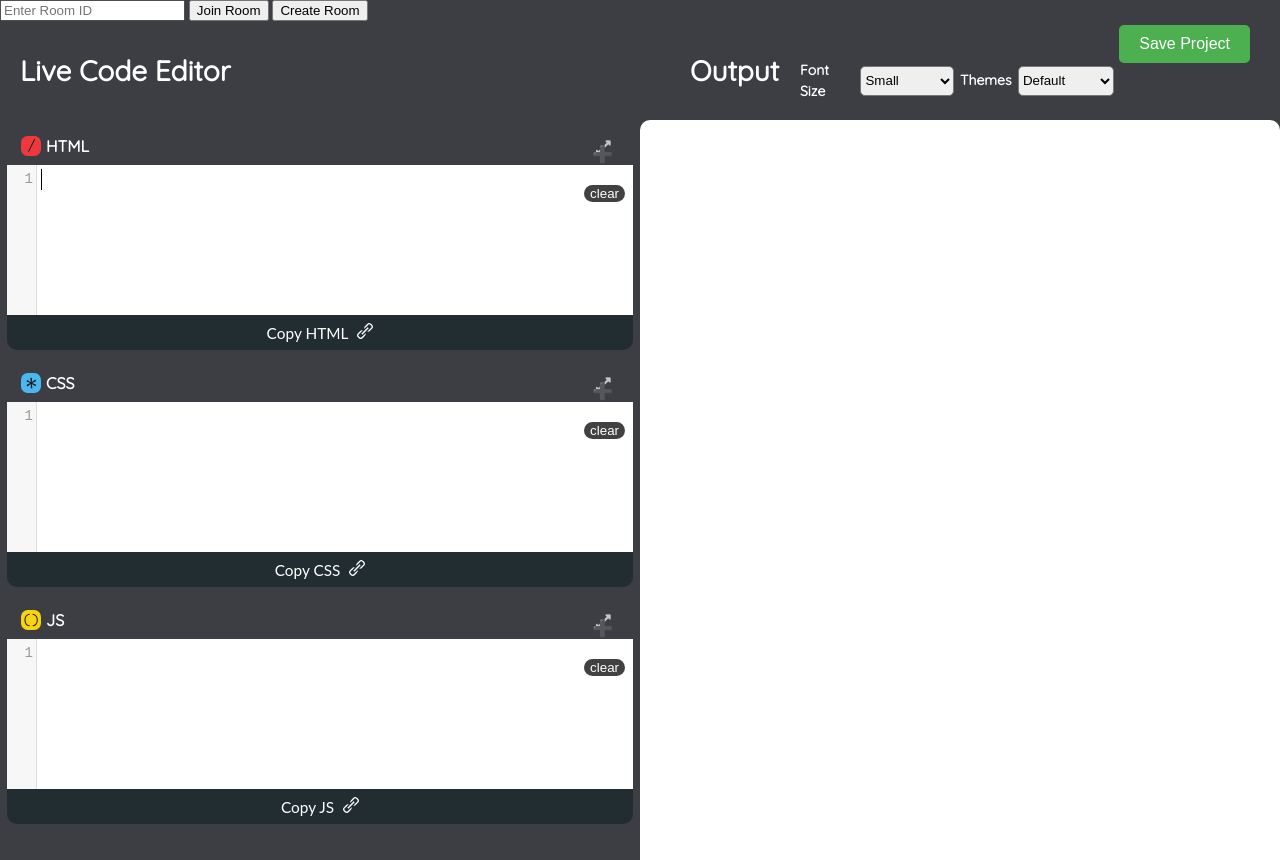
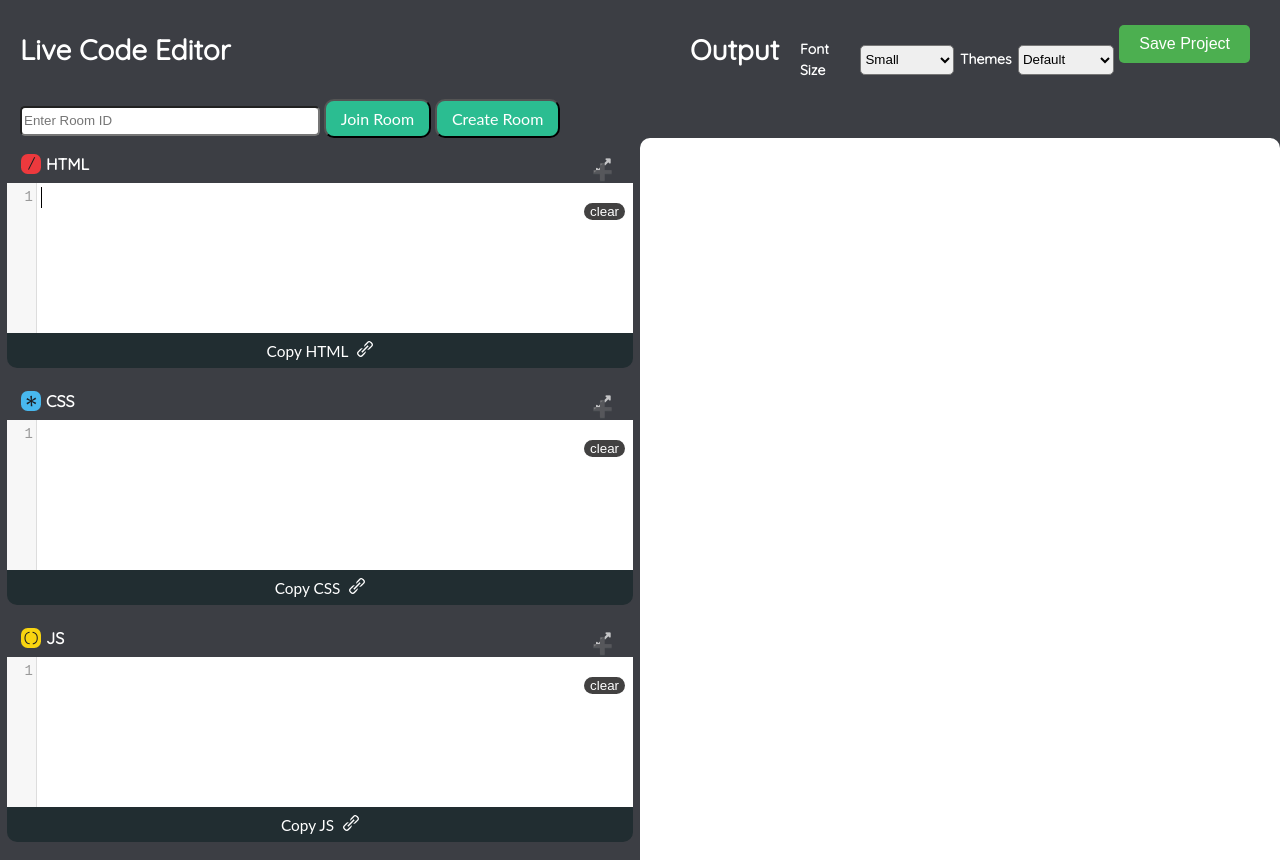
Before and after one commit to Madhumitha-16/Code-Editor, a website: page public/index.html in a window 1280 px wide. Shown: the top 860 px of the page. Drawn offline with nearby package versions, Linux system fonts and the light colour scheme; no server answers.

Commit message:
html rectified

```diff
--- a/public/index.html
+++ b/public/index.html
@@ -33,20 +33,20 @@
 </head>
 <body>
     <!-- <script type="text/javascript" src="app.js"></script> -->
-    <input type="text" id="room-id" placeholder="Enter Room ID">
-    <button id="join-room">Join Room</button>
-    <button id="create-room">Create Room</button>
+
     <div class="row">
         <div class="column">
         <div class="column">
         <h1 style="margin-left: 20px; color: #fff;">Live Code Editor</h1>
       </div>
       </div>
+
       <div class="column">
         <div class="row">
       <div class="column">
         <h1 style="margin-left: 50px;color: #fff;">Output</h1>
       </div>
+
       <div class="column" id="theme">
         <div class="row" >
         <h4 style="color: #fff;">Font Size</h4>
@@ -57,6 +57,7 @@
         </select>
       </div>
       </div>
+
       <div class="column" id="theme">
         <div class="row">
         <h4 style="color: #fff;">Themes</h4>
@@ -78,6 +79,10 @@
       </div>
       </div>
       </div>
+
+      <input type="text" id="room-id" placeholder="Enter Room ID">
+      <button id="join-room">Join Room</button>
+      <button id="create-room">Create Room</button>
       <div class="row1">
       <div class="column">
       <div class="editorContainer">
@@ -103,7 +108,6 @@
             </button>
           </div>
 
-
           <div class="wrapper">
             <div class="title">
               <div class="main-title">
@@ -124,6 +128,7 @@
               </svg>
             </button>
           </div>
+
        <div class="wrapper">
             <div class="title">
               <div class="main-title">
@@ -155,29 +160,15 @@
             </div>
         </div>
 
-    <!-- <div>
-        <h3>HTML</h3>
-        <textarea id="html-editor" class="code-editor" placeholder="HTML code"></textarea>
-    </div>
-
-    <div>
-        <h3>CSS</h3>
-        <textarea id="css-editor" class="code-editor" placeholder="CSS code"></textarea>
-    </div>
-
-    <div>
-        <h3>JavaScript</h3>
-        <textarea id="js-editor" class="code-editor" placeholder="JavaScript code"></textarea>
-    </div> -->
-
     <script src="https://cdnjs.cloudflare.com/ajax/libs/codemirror/5.62.0/codemirror.min.js"></script>
     <script src="https://cdnjs.cloudflare.com/ajax/libs/codemirror/5.62.0/mode/javascript/javascript.min.js"></script>
     <script src="https://cdnjs.cloudflare.com/ajax/libs/codemirror/5.62.0/mode/xml/xml.min.js"></script>
     <script src="https://cdnjs.cloudflare.com/ajax/libs/codemirror/5.62.0/mode/css/css.min.js"></script>
     <script src="https://cdnjs.cloudflare.com/ajax/libs/codemirror/5.62.0/addon/edit/closebrackets.min.js"></script>
-    <script src="codemirror/addon/edit/closetag.js"></script>
+    <script src="https://cdnjs.cloudflare.com/ajax/libs/codemirror/5.62.0/addon/edit/closetag.js"></script>
     <script src="https://cdnjs.cloudflare.com/ajax/libs/socket.io/4.3.1/socket.io.js"></script>
     <script src="https://cdnjs.cloudflare.com/ajax/libs/lodash.js/4.17.21/lodash.min.js"></script>
+
     <script>
         const socket = io();
         var html = document.getElementById('html').innerHTML;
@@ -196,7 +187,7 @@ function compile() {
 
         const htmlEditor = CodeMirror.fromTextArea(document.getElementById('html'), {
             lineNumbers: true,
-            mode: 'htmlmixed',
+            mode: 'text/html',
             autoCloseTags: true,
             autoCloseBrackets: true
         });
@@ -215,10 +206,8 @@ function compile() {
 
         let lastCode='';
 
-        // Store cursor positions for each editor
         let htmlCursor=null, cssCursor=null, jsCursor=null;
 
-        // Event listeners for Join Room and Create Room buttons
         document.getElementById('join-room').addEventListener('click', () => {
             const roomId = document.getElementById('room-id').value.trim();
             if (roomId) {
@@ -230,7 +219,6 @@ function compile() {
             socket.emit('create room');
         });
 
-        // Event listeners for code changes in each editor
         htmlEditor.on('change', _.debounce(() => {
             const code = htmlEditor.getValue();
             if(code!= lastCode){
--- a/public/style.css
+++ b/public/style.css
@@ -257,3 +257,18 @@ h2 {
   box-sizing: border-box;
   overflow-wrap: break-word;
 }
+#join-room, #create-room{
+  font-family: 'Lato', sans-serif;
+  padding: 8px 15px;
+  border-radius: 10px;
+  color: #fff;
+  font-size: 16px;
+  background-color: #2bbd91;
+}
+
+#room-id{
+  height: 30px;
+    width: 300px;
+    border-radius: 5px ;
+    margin-left: 20px;
+}
```
Lines whose indentation alone changed are shown as unchanged.
